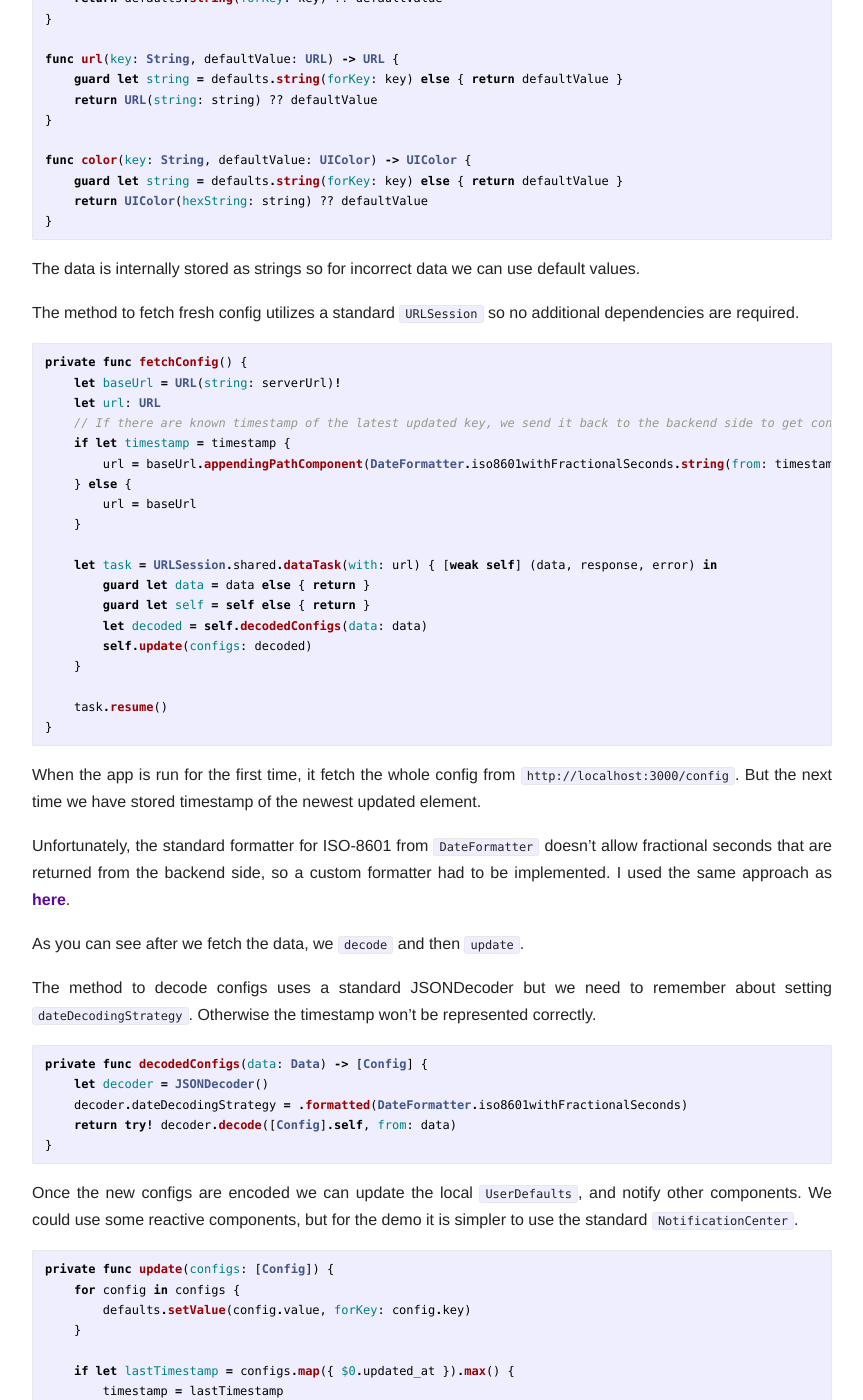
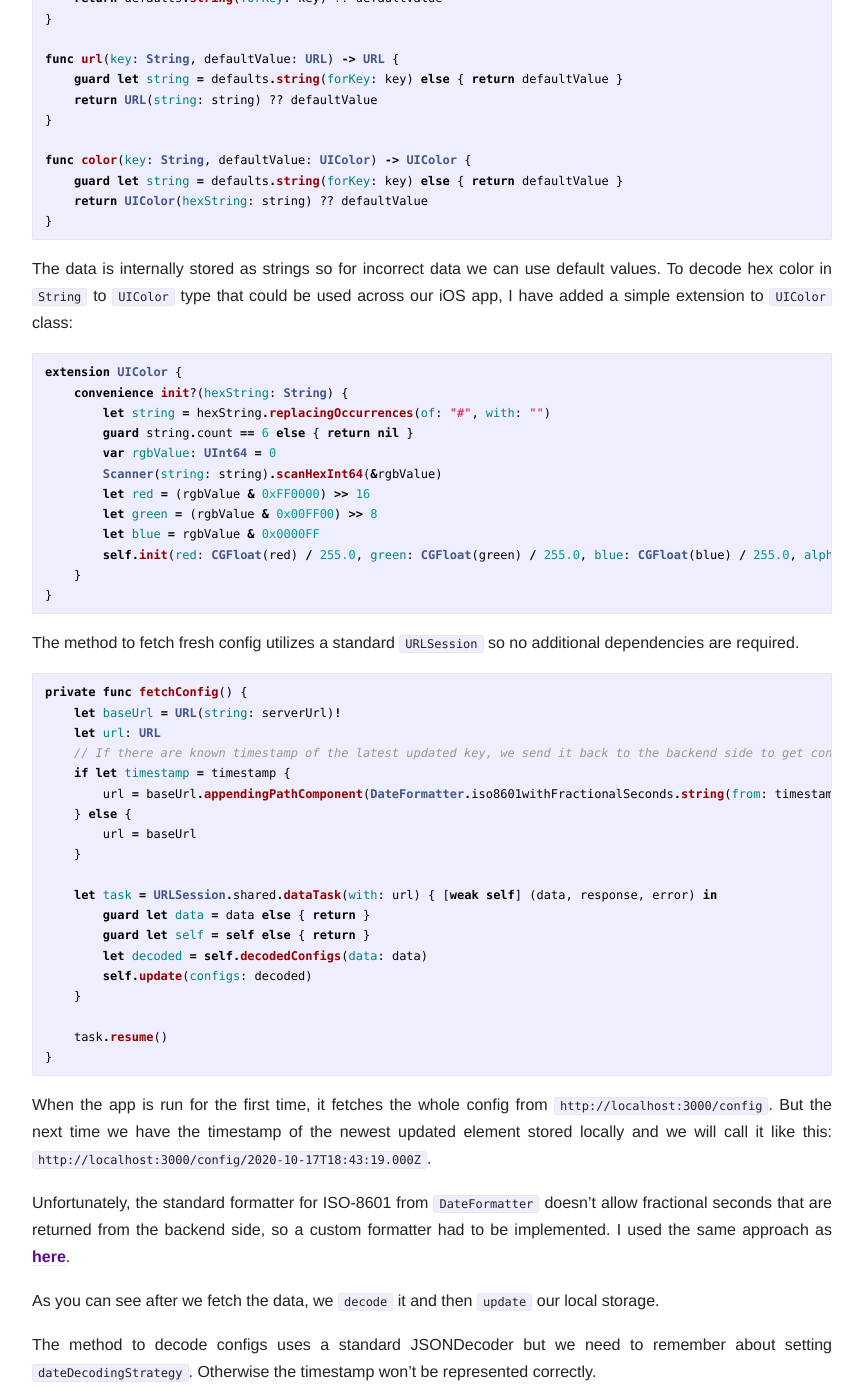
Before and after one commit to michalcichon/michalcichon.github.io, a Jekyll site: the page built from _posts/2020-10-17-basic-config-server-to-avoid-hardcoding-in-ios-app.md, in a window 1280 px wide and 1400 px high, scrolled down 9101 px. Shown: the whole window, without its empty margins (208-1071 px from the left). Built offline with Jekyll 4.4.1, drawn with Linux system fonts in a browser that asks for light colours; comment, search, counter and statistics services are not loaded.

Commit message:
Small fixes

````diff
--- a/_posts/2020-10-17-basic-config-server-to-avoid-hardcoding-in-ios-app.md
+++ b/_posts/2020-10-17-basic-config-server-to-avoid-hardcoding-in-ios-app.md
@@ -358,7 +358,22 @@ func color(key: String, defaultValue: UIColor) -> UIColor {
 }
 ```
 
-The data is internally stored as strings so for incorrect data we can use default values.
+The data is internally stored as strings so for incorrect data we can use default values. To decode hex color in `String` to `UIColor` type that could be used across our iOS app, I have added a simple extension to `UIColor` class:
+
+```swift
+extension UIColor {
+    convenience init?(hexString: String) {
+        let string = hexString.replacingOccurrences(of: "#", with: "")
+        guard string.count == 6 else { return nil }
+        var rgbValue: UInt64 = 0
+        Scanner(string: string).scanHexInt64(&rgbValue)
+        let red = (rgbValue & 0xFF0000) >> 16
+        let green = (rgbValue & 0x00FF00) >> 8
+        let blue = rgbValue & 0x0000FF
+        self.init(red: CGFloat(red) / 255.0, green: CGFloat(green) / 255.0, blue: CGFloat(blue) / 255.0, alpha: CGFloat(1.0))
+    }
+}
+```
 
 The method to fetch fresh config utilizes a standard `URLSession` so no additional dependencies are required.
 
@@ -384,11 +399,11 @@ private func fetchConfig() {
 }
 ```
 
-When the app is run for the first time, it fetch the whole config from `http://localhost:3000/config`. But the next time we have stored timestamp of the newest updated element.
+When the app is run for the first time, it fetches the whole config from `http://localhost:3000/config`. But the next time we have the timestamp of the newest updated element stored locally and we will call it like this: `http://localhost:3000/config/2020-10-17T18:43:19.000Z`.
 
 Unfortunately, the standard formatter for ISO-8601 from `DateFormatter` doesn't allow fractional seconds that are returned from the backend side, so a custom formatter had to be implemented. I used the same approach as [here](https://stackoverflow.com/questions/46458487/how-to-convert-a-date-string-with-optional-fractional-seconds-using-codable-in-s/46458771#46458771).
 
-As you can see after we fetch the data, we `decode` and then `update`.
+As you can see after we fetch the data, we `decode` it and then `update` our local storage.
 
 The method to decode configs uses a standard JSONDecoder but we need to remember about setting `dateDecodingStrategy`. Otherwise the timestamp won't be represented correctly.
 
````
